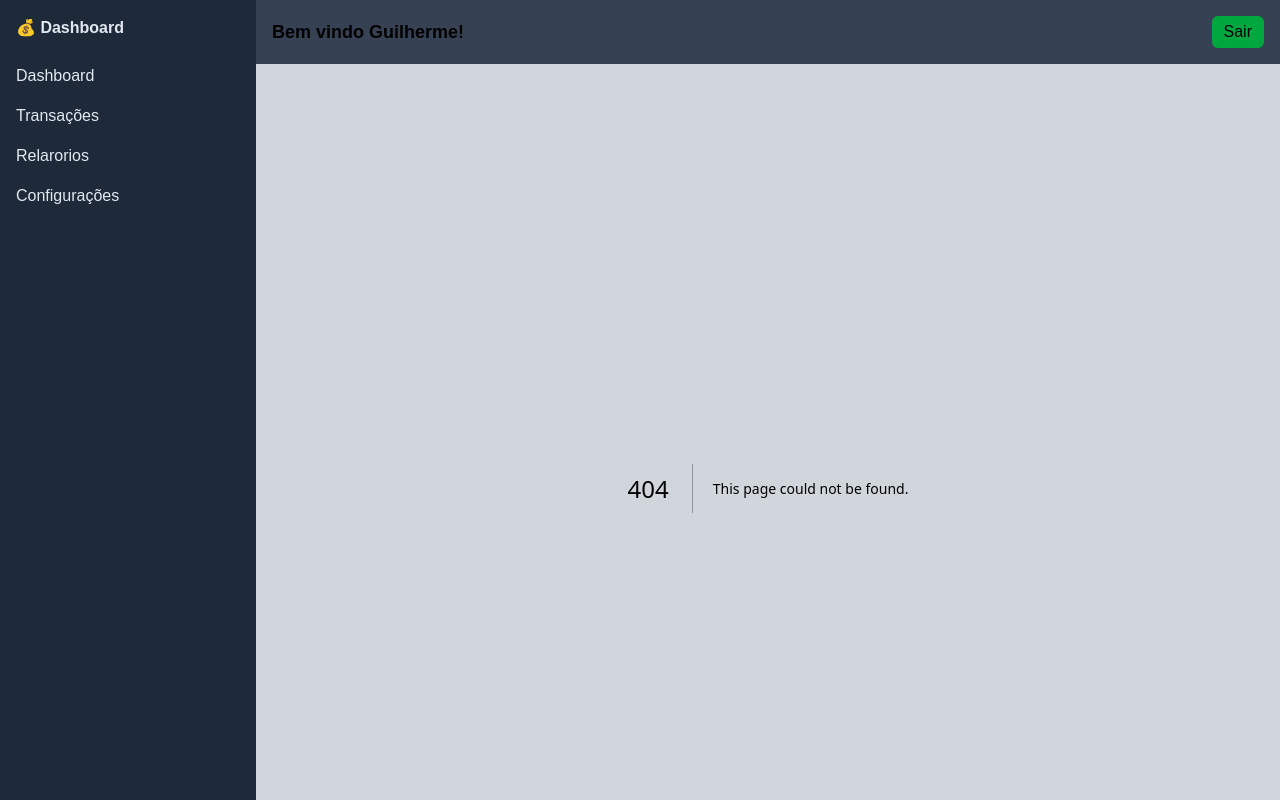
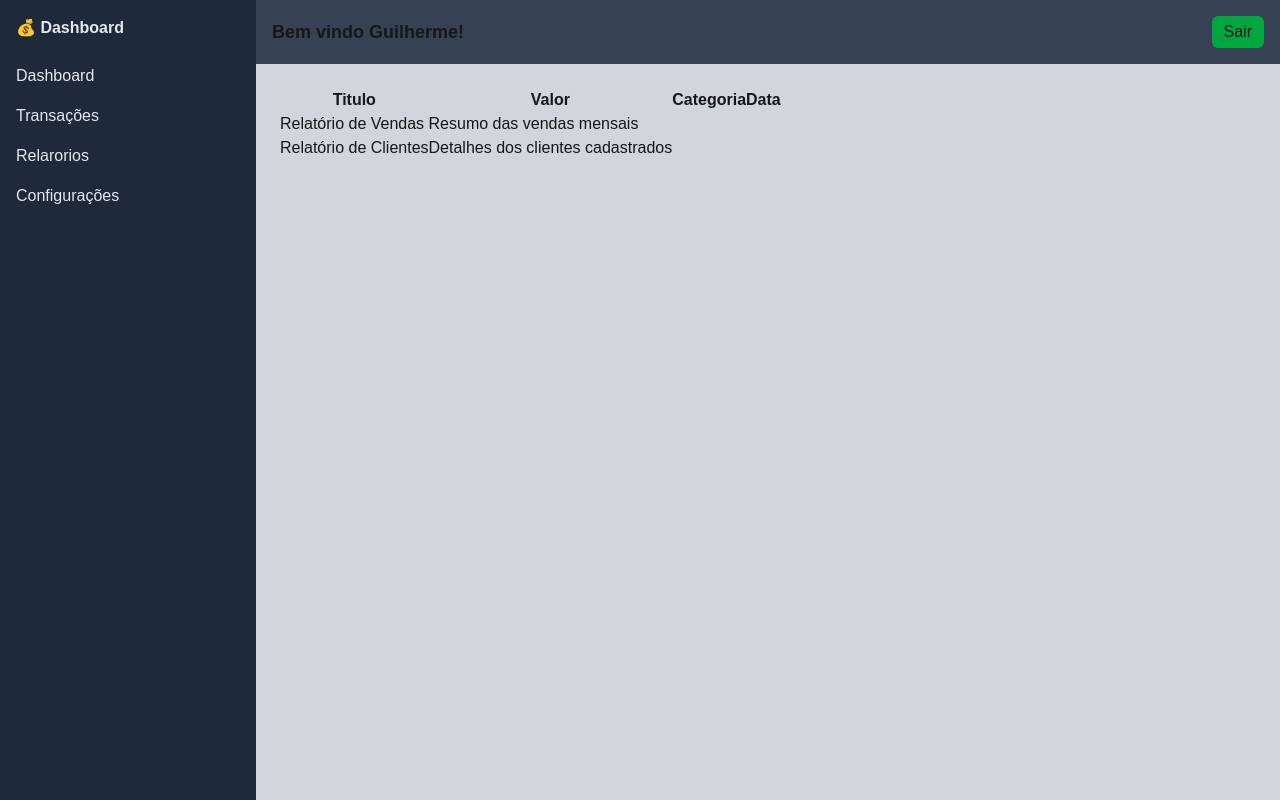
Before and after one commit to Guilherm001/finances, a Next.js app: page /relatorios in a window 1280 px wide. Before the commit this address had no page. Built offline with nearby package versions, Linux system fonts and the light colour scheme.

Commit message:
adicionando pagina de relatorios

```diff
--- a/src/app/layout.tsx
+++ b/src/app/layout.tsx
@@ -23,7 +23,7 @@ export default function RootLayout({
           <nav className="flex flex-col gap-4 ">
             <a href="./" className="hover:text-green-400 text-slate-200"> Dashboard</a>
             <a href="/transactions" className="hover:text-green-400 text-slate-200">Transações</a>
-            <a href="#" className="hover:text-green-400 text-slate-200">Relarorios</a>
+            <a href="/relatorios" className="hover:text-green-400 text-slate-200">Relarorios</a>
             <a href="#" className="hover:text-green-400 text-slate-200">Configurações</a>
           </nav>
         </aside>
--- /dev/null
+++ b/src/app/relatorios/page.tsx
@@ -0,0 +1,10 @@
+'use client'
+import Relatorios from "@/components/Relatorios/index";
+
+export default function Relatorio() {
+    return (
+        <div>
+           <Relatorios />
+        </div>
+    );
+}
--- /dev/null
+++ b/src/components/Relatorios/index.tsx
@@ -0,0 +1,29 @@
+'use client'
+
+export default function Relatorios() {
+
+    return (
+        <div>
+            <table>
+                <thead>
+                    <tr>
+                        <th>Titulo</th>
+                        <th>Valor</th>
+                        <th>Categoria</th>
+                        <th>Data</th>
+                    </tr>
+                </thead>
+                <tbody>
+                    <tr>
+                        <td>Relatório de Vendas</td>
+                        <td>Resumo das vendas mensais</td>
+                    </tr>
+                    <tr>
+                        <td>Relatório de Clientes</td>
+                        <td>Detalhes dos clientes cadastrados</td>
+                    </tr>
+                </tbody>
+            </table>
+        </div>
+    );
+}
```
